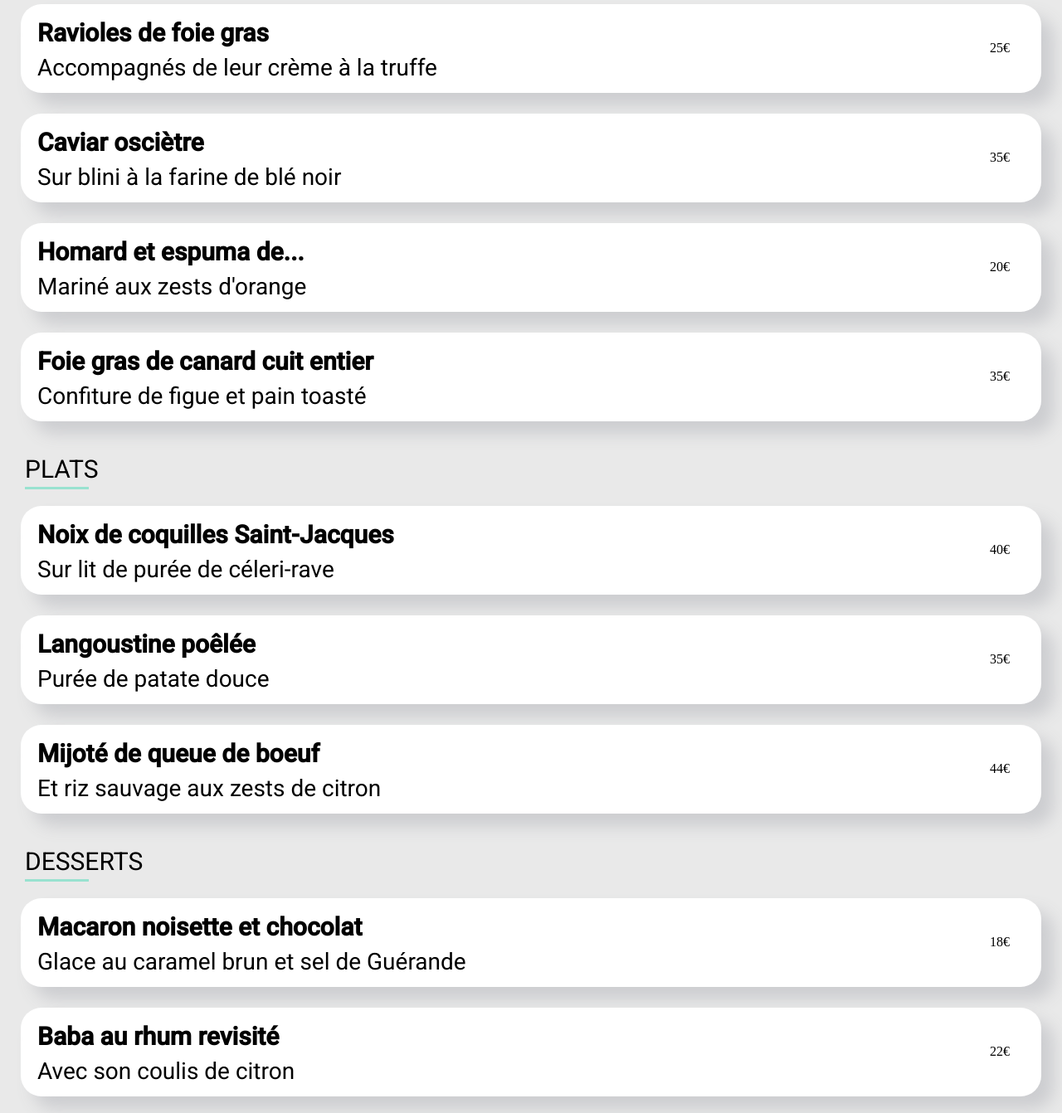
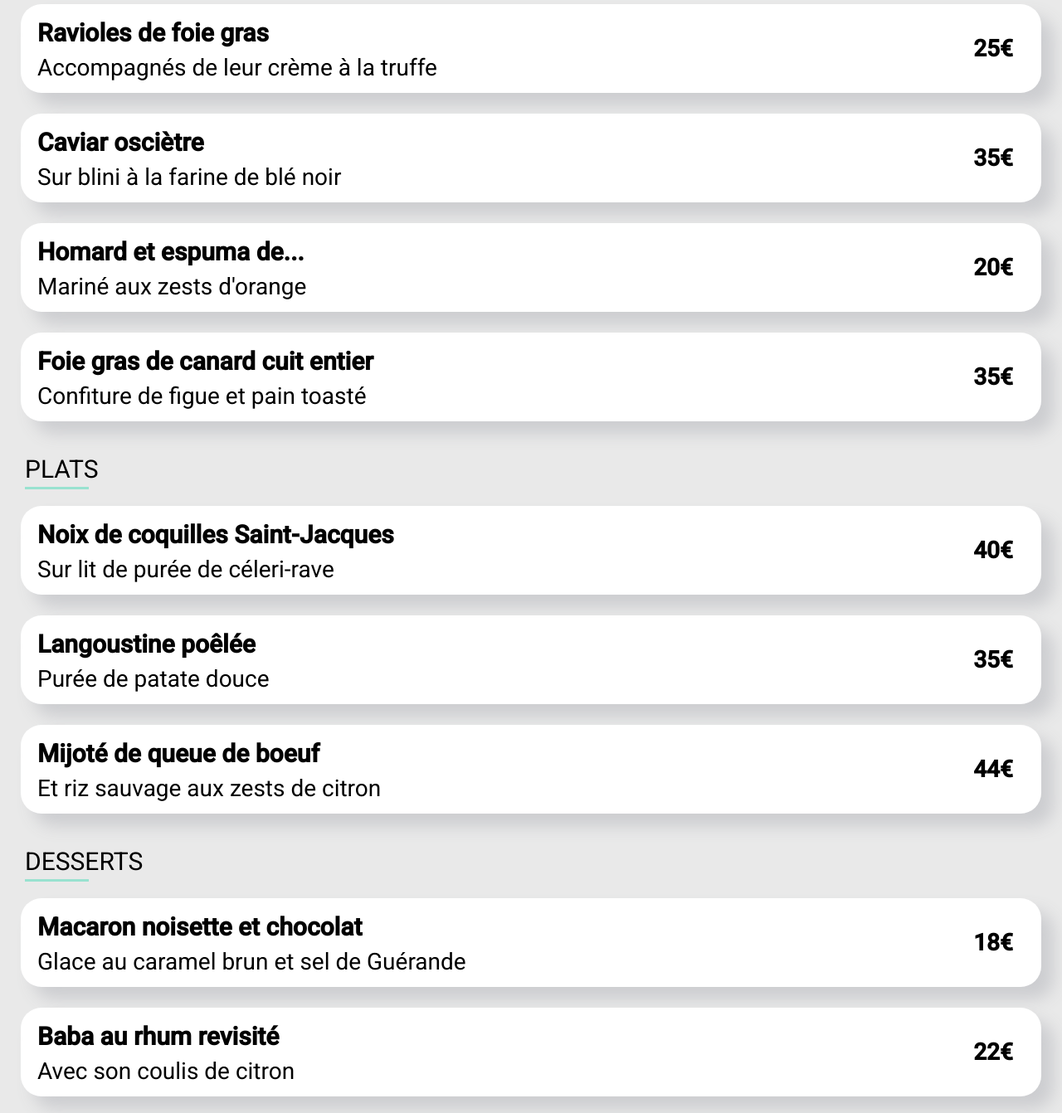
Before and after one commit to PIERRELOUIS7/PLCynthia_P3_26112021, a website: page HTML/note.html in a window 1280 px wide. Shown: the part 877-2219 px from the top of the page at 83% size. Drawn offline with Linux system fonts and the light colour scheme; a web font is replaced by a local one.

Commit message:
correction CSS

```diff
--- a/HTML/note.html
+++ b/HTML/note.html
@@ -64,7 +64,7 @@
                                     <p>Accompagnés de leur crème à la truffe</p>
                                 </div>
                                 <div class="right">
-                                    <div class="second-price">
+                                    <div class="second_price">
                                         <span>25€</span>
                                     </div>
                                     <div class="following">
@@ -78,7 +78,7 @@
                                     <p>Sur blini à la farine de blé noir</p>
                                 </div>
                                 <div class="right">
-                                    <div class="second-price">
+                                    <div class="second_price">
                                         <span>35€</span>
                                     </div>
                                     <div class="following">
@@ -92,7 +92,7 @@
                                     <p>Mariné aux zests d'orange</p>
                                 </div>
                                 <div class="right">
-                                    <div class="second-price">
+                                    <div class="second_price">
                                         <span> 20€</span>
                                     </div>
                                     <div class="following">
@@ -106,7 +106,7 @@
                                     <p>Confiture de figue et pain toasté</p>
                                 </div>
                                 <div class="right">
-                                    <div class="second-price">
+                                    <div class="second_price">
                                         <span>35€</span>
                                     </div>
                                     <div class="following">
@@ -127,7 +127,7 @@
                                     <p>Sur lit de purée de céleri-rave</p>
                                 </div>
                                 <div class="right">
-                                    <div class="second-price">
+                                    <div class="second_price">
                                         <span>40€</span>
                                     </div>
                                     <div class="following">
@@ -141,7 +141,7 @@
                                     <p>Purée de patate douce</p>
                                 </div>
                                 <div class="right">
-                                    <div class="second-price">
+                                    <div class="second_price">
                                         <span>35€</span>
                                     </div>
                                     <div class="following">
@@ -155,7 +155,7 @@
                                     <p>Et riz sauvage aux zests de citron</p>
                                 </div>
                                 <div class="right">
-                                    <div class="second-price">
+                                    <div class="second_price">
                                         <span>44€</span>
                                     </div>
                                     <div class="following">
@@ -176,7 +176,7 @@
                                     <p>Glace au caramel brun et sel de Guérande</p>
                                 </div>
                                 <div class="right">
-                                    <div class="second-price">
+                                    <div class="second_price">
                                         <span>18€</span>
                                     </div>
                                     <div class="following">
@@ -190,7 +190,7 @@
                                     <p>Avec son coulis de citron</p>
                                 </div>
                                 <div class="right">
-                                    <div class="second-price">
+                                    <div class="second_price">
                                         <span>22€</span>
                                     </div>
                                     <div class="following">
@@ -204,7 +204,7 @@
                                     <p>Destructurée</p>
                                 </div>
                                 <div class="right">
-                                    <div class="second-price">
+                                    <div class="second_price">
                                         <span>23€</span>
                                     </div>
                                     <div class="following">
```
Also changed, not shown: HTML/Palette.html (+9 -9 lines), HTML/delice.html (+10 -10 lines), HTML/index.html (+1 -1 lines), HTML/la-française.html (+10 -10 lines).
